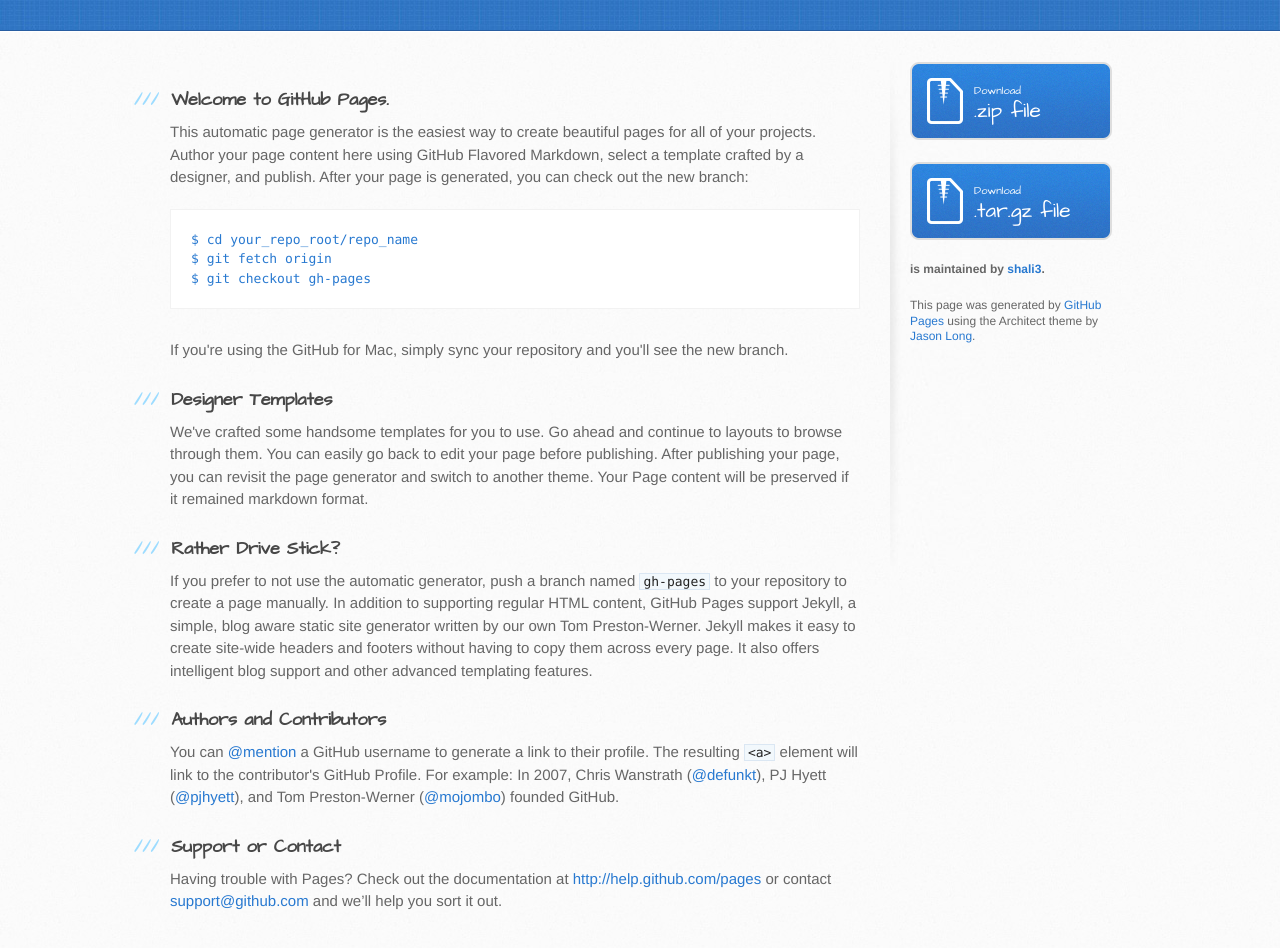
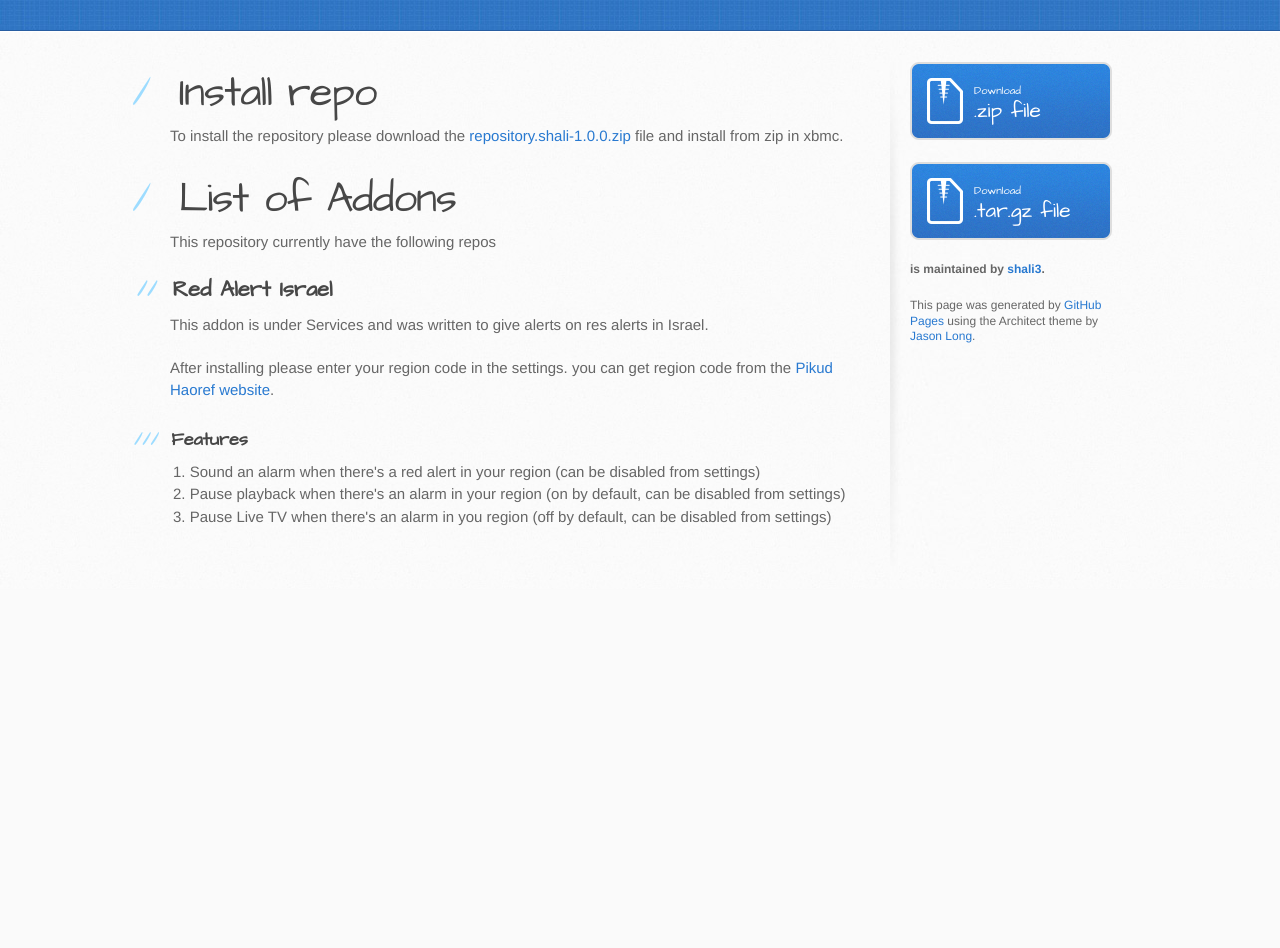
Before and after one commit to shali3/xbmc-repo, a plain HTML site: page index.html in a window 1280 px wide. Shown: the part 280-1228 px from the top of the page. After the commit the page ends 869 px from the top, so only its background shows below. Drawn offline with Linux system fonts and the light colour scheme.

```diff
--- a/index.html
+++ b/index.html
@@ -28,37 +28,31 @@
     <div id="content-wrapper">
       <div class="inner clearfix">
         <section id="main-content">
-          <h3>
-<a name="welcome-to-github-pages" class="anchor" href="#welcome-to-github-pages"><span class="octicon octicon-link"></span></a>Welcome to GitHub Pages.</h3>
+          <h1>
+<a name="install-repo" class="anchor" href="#install-repo"><span class="octicon octicon-link"></span></a>Install repo</h1>
 
-<p>This automatic page generator is the easiest way to create beautiful pages for all of your projects. Author your page content here using GitHub Flavored Markdown, select a template crafted by a designer, and publish. After your page is generated, you can check out the new branch:</p>
+<p>To install the repository please download the <a href="https://github.com/shali3/xbmc-repo/raw/master/repository.shali-1.0.0.zip">repository.shali-1.0.0.zip</a> file and install from zip in xbmc.</p>
 
-<pre><code>$ cd your_repo_root/repo_name
-$ git fetch origin
-$ git checkout gh-pages
-</code></pre>
+<h1>
+<a name="list-of-addons" class="anchor" href="#list-of-addons"><span class="octicon octicon-link"></span></a>List of Addons</h1>
 
-<p>If you're using the GitHub for Mac, simply sync your repository and you'll see the new branch.</p>
+<p>This repository currently have the following repos</p>
+
+<h2>
+<a name="red-alert-israel" class="anchor" href="#red-alert-israel"><span class="octicon octicon-link"></span></a>Red Alert Israel</h2>
+
+<p>This addon is under <strong>Services</strong> and was written to give alerts on res alerts in Israel.</p>
+
+<p>After installing please enter your region code in the settings. you can get region code from the <a href="http://www.oref.org.il/1096-he/Pakar.aspx">Pikud Haoref website</a>.</p>
 
 <h3>
-<a name="designer-templates" class="anchor" href="#designer-templates"><span class="octicon octicon-link"></span></a>Designer Templates</h3>
+<a name="features" class="anchor" href="#features"><span class="octicon octicon-link"></span></a>Features</h3>
 
-<p>We've crafted some handsome templates for you to use. Go ahead and continue to layouts to browse through them. You can easily go back to edit your page before publishing. After publishing your page, you can revisit the page generator and switch to another theme. Your Page content will be preserved if it remained markdown format.</p>
-
-<h3>
-<a name="rather-drive-stick" class="anchor" href="#rather-drive-stick"><span class="octicon octicon-link"></span></a>Rather Drive Stick?</h3>
-
-<p>If you prefer to not use the automatic generator, push a branch named <code>gh-pages</code> to your repository to create a page manually. In addition to supporting regular HTML content, GitHub Pages support Jekyll, a simple, blog aware static site generator written by our own Tom Preston-Werner. Jekyll makes it easy to create site-wide headers and footers without having to copy them across every page. It also offers intelligent blog support and other advanced templating features.</p>
-
-<h3>
-<a name="authors-and-contributors" class="anchor" href="#authors-and-contributors"><span class="octicon octicon-link"></span></a>Authors and Contributors</h3>
-
-<p>You can <a href="https://github.com/blog/821" class="user-mention">@mention</a> a GitHub username to generate a link to their profile. The resulting <code>&lt;a&gt;</code> element will link to the contributor's GitHub Profile. For example: In 2007, Chris Wanstrath (<a href="https://github.com/defunkt" class="user-mention">@defunkt</a>), PJ Hyett (<a href="https://github.com/pjhyett" class="user-mention">@pjhyett</a>), and Tom Preston-Werner (<a href="https://github.com/mojombo" class="user-mention">@mojombo</a>) founded GitHub.</p>
-
-<h3>
-<a name="support-or-contact" class="anchor" href="#support-or-contact"><span class="octicon octicon-link"></span></a>Support or Contact</h3>
-
-<p>Having trouble with Pages? Check out the documentation at <a href="http://help.github.com/pages">http://help.github.com/pages</a> or contact <a href="mailto:support@github.com">support@github.com</a> and we’ll help you sort it out.</p>
+<ol>
+<li>Sound an alarm when there's a red alert in your region (can be disabled from settings)</li>
+<li>Pause playback when there's an alarm in your region (on by default, can be disabled from settings)</li>
+<li>Pause Live TV when there's an alarm in you region (off by default, can be disabled from settings)</li>
+</ol>
         </section>
 
         <aside id="sidebar">
```
Also changed, not shown: params.json (+1 -1 lines).
